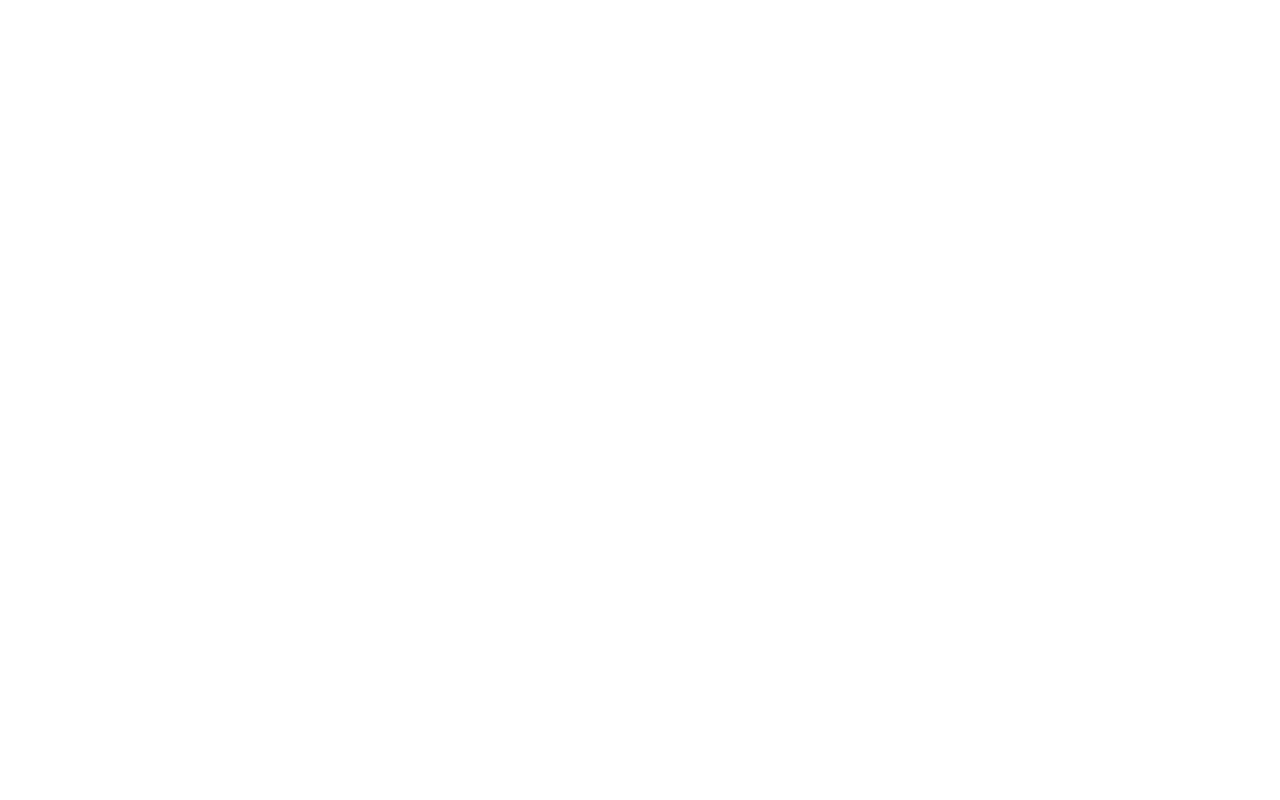
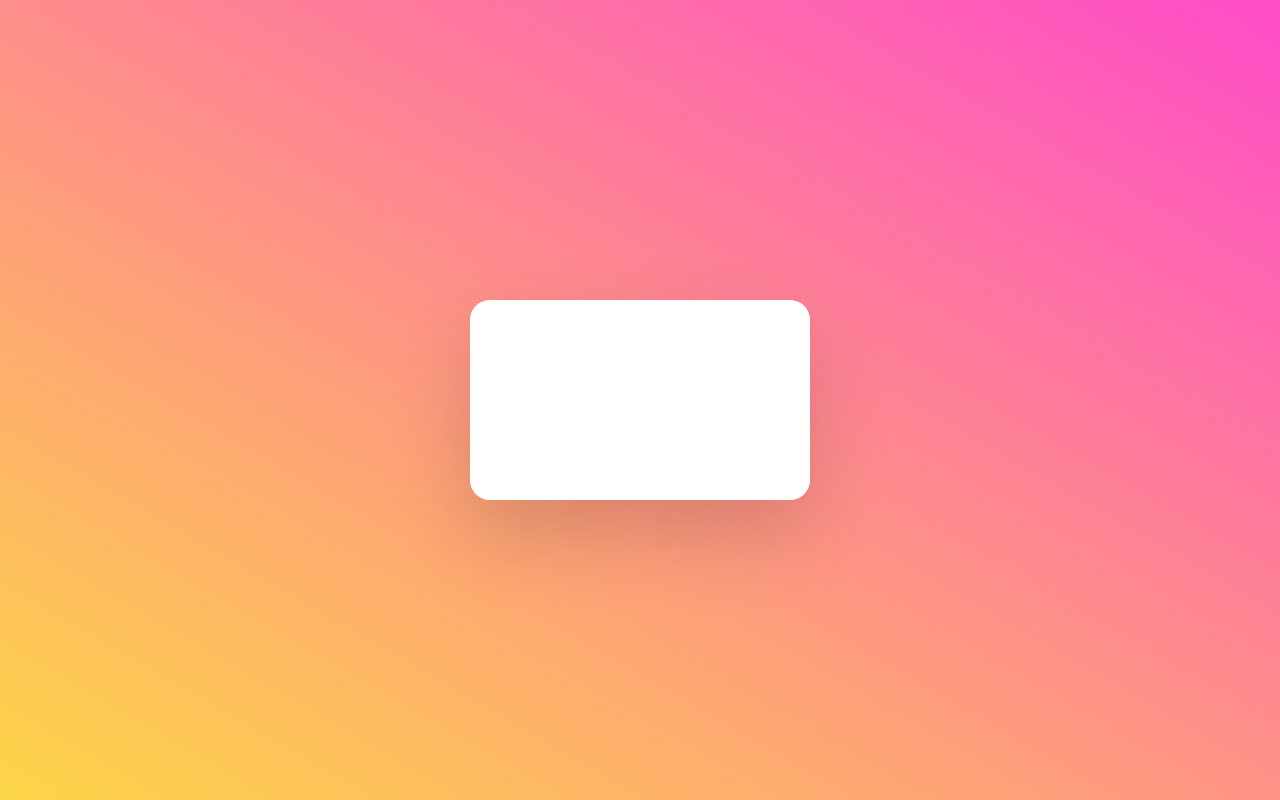
Before and after one commit to Developer-Faras/animated-profile-card, a plain HTML site: page index.html in a window 1280 px wide. Drawn offline with Linux system fonts and the light colour scheme.

Commit message:
Complete Markup

```diff
--- a/css/style.css
+++ b/css/style.css
@@ -0,0 +1,49 @@
+/* Import All Extarnal FIles */
+@import url('https://fonts.googleapis.com/css2?family=Poppins:wght@100;200;300;400;500;600;700;800;900&display=swap');
+
+/* Deaclare All Variables */
+:root{
+    --font-popins: 'Poppins', sans-serif;
+}
+
+/* All Reset Code */
+*{
+    margin: 0;
+    padding: 0;
+    outline: 0;
+    box-sizing: border-box;
+}
+body{
+    width: 100%;
+    height: 100%;
+}
+
+.container{
+    width: 100%;
+    height: 100%;
+    min-width: 100vw;
+    min-height: 100vh;
+    display: flex;
+    align-items: center;
+    justify-content: center;
+    background: linear-gradient(30deg, #fdd647, #ff4bc8);
+}
+
+
+/* Main Card Design */
+.profile-card{
+    width: 340px;
+    height: 200px;
+    position: relative;
+    background: #fff;
+    border-radius: 20px;
+    box-shadow: 0 35px 80px rgba(0,0,0,0.15);
+    transition: all 00.4s ease;
+}
+.profile-card:hover{
+    height: 450px;
+}
+
+.profile-card .img-box{
+    width: 150px;
+}
--- a/index.html
+++ b/index.html
@@ -5,10 +5,17 @@
     <meta http-equiv="X-UA-Compatible" content="IE=edge">
     <meta name="viewport" content="width=device-width, initial-scale=1.0">
     <title>Animated Profile Card UI Design</title>
+
+    <link rel="stylesheet" href="./css/style.css">
+
 </head>
 <body>
     <div class="container">
-
+        <div class="profile-card">
+            <div class="img-box">
+                <img src="" alt="">
+            </div>
+        </div>
     </div>
 </body>
 </html>
```
